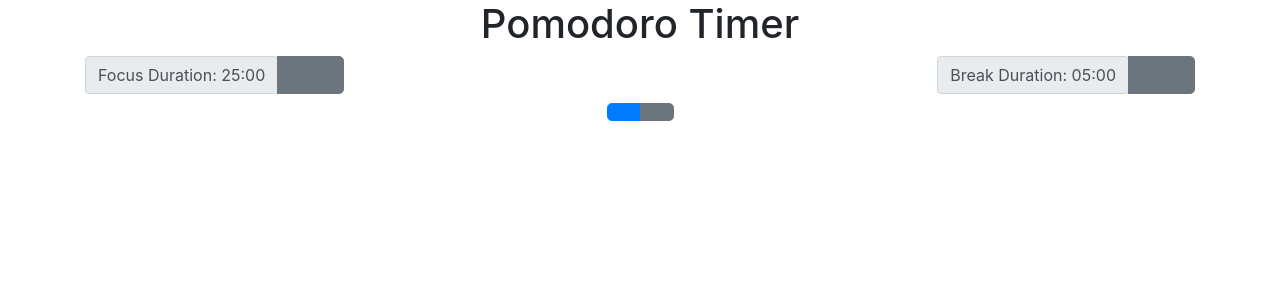
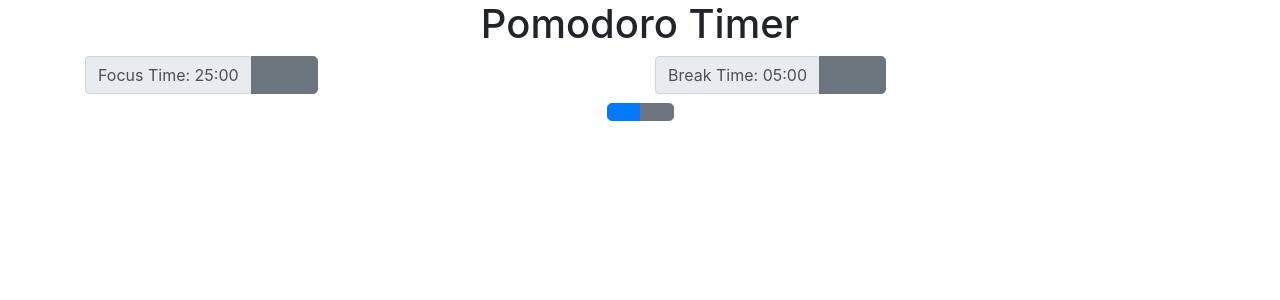
Before and after one commit to xJIsaac/Project_Pomodoro_Timer_Qualified_1, a React (Create React App) app: page / in a window 1280 px wide. Shown: the top 300 px of the page. Built offline with nearby package versions, Linux system fonts and the light colour scheme; a web font is replaced by a local one.

Commit message:
refactored to use a single component for duration displays

```diff
--- a/src/pomodoro/Pomodoro.js
+++ b/src/pomodoro/Pomodoro.js
@@ -1,18 +1,16 @@
 import React, { useState, useEffect } from "react";
 import classNames from "../utils/class-names";
 import useInterval from "../utils/useInterval";
-import FocusDuration from "./focusDuration.js";
-import BreakDuration from "./breakDuration.js";
+import Duration from "./duration";
 import Display from "./display";
 
 function Pomodoro() {
   // Timer starts out paused
   const [timer_is_running, set_timer_is_running] = useState(false);
-  const [focusDuration, setFocusDuration] = useState(1500000);
-  const [breakDuration, setBreakDuration] = useState(300000);
+
   const [session, setSession] = useState({
-    focusTime: focusDuration,
-    breakTime: breakDuration,
+    focusTime: 1500000,
+    breakTime: 300000,
     isFocusing() {
       return this.focusTime >= 0 ? true : false;
     },
@@ -28,6 +26,31 @@ function Pomodoro() {
         : setSession({ ...this, breakTime: this.breakTime - 1000 });
     },
   });
+
+  const currentFocusTime = session.focusTime;
+  const currentBreakTime = session.breakTime;
+
+  const updateSessionTime = (type, newTime) => {
+    setSession((prevSession) => ({
+      ...prevSession,
+      [type]: newTime,
+    }));
+  };
+
+  function handleTimeChange(action, type) {
+    if (!timer_is_running) {
+      if (type === "Focus") {
+        const timeDelta = action === "increase" ? 300000 : -300000;
+        const newFocusTime = Math.max(currentFocusTime + timeDelta, 0);
+        updateSessionTime("focusTime", newFocusTime);
+      }
+      if (type === "Break") {
+        const timeDelta = action === "increase" ? 60000 : -60000;
+        const newBreakTime = Math.max(currentBreakTime + timeDelta, 0);
+        updateSessionTime("breakTime", newBreakTime);
+      }
+    }
+  }
 
   useInterval(
     () => {
@@ -46,9 +69,9 @@ function Pomodoro() {
   }
 
   // Play Sound
-  if (session.focusEnded() || session.breakEnded()) {
-    new Audio(`https://bigsoundbank.com/UPLOAD/mp3/1482.mp3`).play();
-  }
+  // if (session.focusEnded() || session.breakEnded()) {
+  //   new Audio(`https://bigsoundbank.com/UPLOAD/mp3/1482.mp3`).play();
+  // }
 
   // Restart Timer
   if (session.breakTime === -1000) {
@@ -57,21 +80,21 @@ function Pomodoro() {
 
   // Uses to reset Session state when timer ends or stop is clicked
   function updateSession() {
-    setSession({
-      ...session,
-      focusTime: focusDuration,
-      breakTime: breakDuration,
-    });
+    // setSession({
+    //   ...session,
+    //   focusTime: focusDuration,
+    //   breakTime: breakDuration,
+    // });
   }
 
   // Update Session state when changes to any duration occur
-  useEffect(() => {
-    setSession((prevSession) => ({
-      ...prevSession,
-      focusTime: focusDuration,
-      breakTime: breakDuration,
-    }));
-  }, [focusDuration, breakDuration]);
+  // useEffect(() => {
+  //   setSession((prevSession) => ({
+  //     ...prevSession,
+  //     focusTime: focusDuration,
+  //     breakTime: breakDuration,
+  //   }));
+  // }, [focusDuration, breakDuration]);
 
   // Stop button handles stopping timer, turning off display and resetting session state
   function handleStopClick() {
@@ -85,15 +108,15 @@ function Pomodoro() {
   return (
     <div className="pomodoro">
       <div className="row">
-        <FocusDuration
-          focusDuration={focusDuration}
-          timer_is_running={timer_is_running}
-          setFocusDuration={setFocusDuration}
+        <Duration
+          handleTimeChange={handleTimeChange}
+          durationType={"Focus"}
+          time={currentFocusTime}
         />
-        <BreakDuration
-          breakDuration={breakDuration}
-          timer_is_running={timer_is_running}
-          setBreakDuration={setBreakDuration}
+        <Duration
+          handleTimeChange={handleTimeChange}
+          durationType={"Break"}
+          time={currentBreakTime}
         />
       </div>
       <div className="row">
@@ -132,8 +155,8 @@ function Pomodoro() {
       </div>
       <Display
         session={session}
-        focusDuration={focusDuration}
-        breakDuration={breakDuration}
+        focusDuration={currentFocusTime}
+        breakDuration={currentBreakTime}
         timer_is_running={timer_is_running}
       />
     </div>
--- /dev/null
+++ b/src/pomodoro/duration.js
@@ -0,0 +1,39 @@
+import React from "react";
+import toMinAndSec from "../utils/duration/toMinAndSec.js";
+
+function duration(props) {
+  const { handleTimeChange, durationType, time } = props;
+
+  return (
+    <div className="col">
+      <div className="input-group input-group-lg mb-2">
+        <span className="input-group-text" data-testid="time-break">
+          {/* TODO: Update this text to display the current break session time */}
+          {durationType} Time: {toMinAndSec(time)}
+        </span>
+        <div className="input-group-append">
+          {/* TODO: Implement decreasing break time and disable during a focus or break session*/}
+          <button
+            type="button"
+            className="btn btn-secondary"
+            data-testid="decrease"
+            onClick={() => handleTimeChange("decrease", durationType)}
+          >
+            <span className="oi oi-minus" />
+          </button>
+          {/* TODO: Implement increasing break time and disable during a focus or break session*/}
+          <button
+            type="button"
+            className="btn btn-secondary"
+            data-testid="increase"
+            onClick={() => handleTimeChange("increase", durationType)}
+          >
+            <span className="oi oi-plus" />
+          </button>
+        </div>
+      </div>
+    </div>
+  );
+}
+
+export default duration;
```
